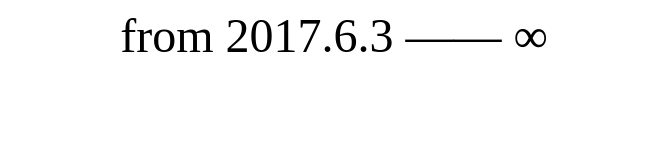
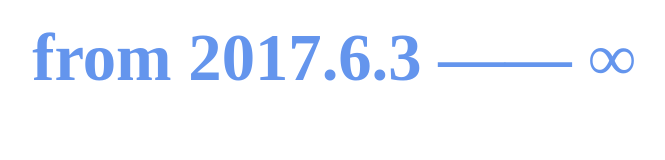
Before and after one commit to yuzihan970802/yuzihan970802.github.io, a plain HTML site: page index.html in a window 1280 px wide. Shown: the whole page, without its empty margins (306-971 px from the left). Drawn offline with Linux system fonts and the light colour scheme.

Commit message:
Update index.html

```diff
--- a/index.html
+++ b/index.html
@@ -1,6 +1 @@
-
-
-
-
-
-<body><center><font size="36"> from 2017.6.3 —— ∞ </font></center></body>
+<CENTER><FONT style="FONT-SIZE: 50pt; FILTER: shadow(color=black); WIDTH: 100%; COLOR: #6495ed; LINE-HEIGHT: 150%; face: 新宋体"><B>from 2017.6.3 —— ∞</B></FONT></CENTER>
```
